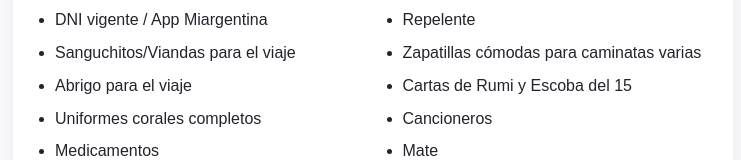
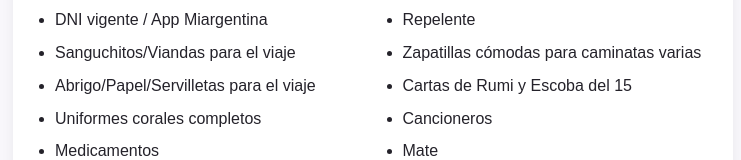
Before and after one commit to ingenieromario76/san-rafael-coral, a plain HTML site: page index.html in a window 1280 px wide. Shown: the part 2157-2317 px from the top of the page, without its empty margins (267-1008 px from the left). Drawn offline with Linux system fonts and the light colour scheme.

Commit message:
Update index.html

```diff
--- a/index.html
+++ b/index.html
@@ -39,7 +39,7 @@
 <ul class="repertoire-list">
 <li> DNI vigente / App Miargentina</li>
 <li> Sanguchitos/Viandas para el viaje</li>
-<li> Abrigo para el viaje</li>
+<li> Abrigo/Papel/Servilletas para el viaje</li>
 <li> Uniformes corales completos</li>
 <li> Medicamentos</li>
 <li> Instrumentos</li>
```
